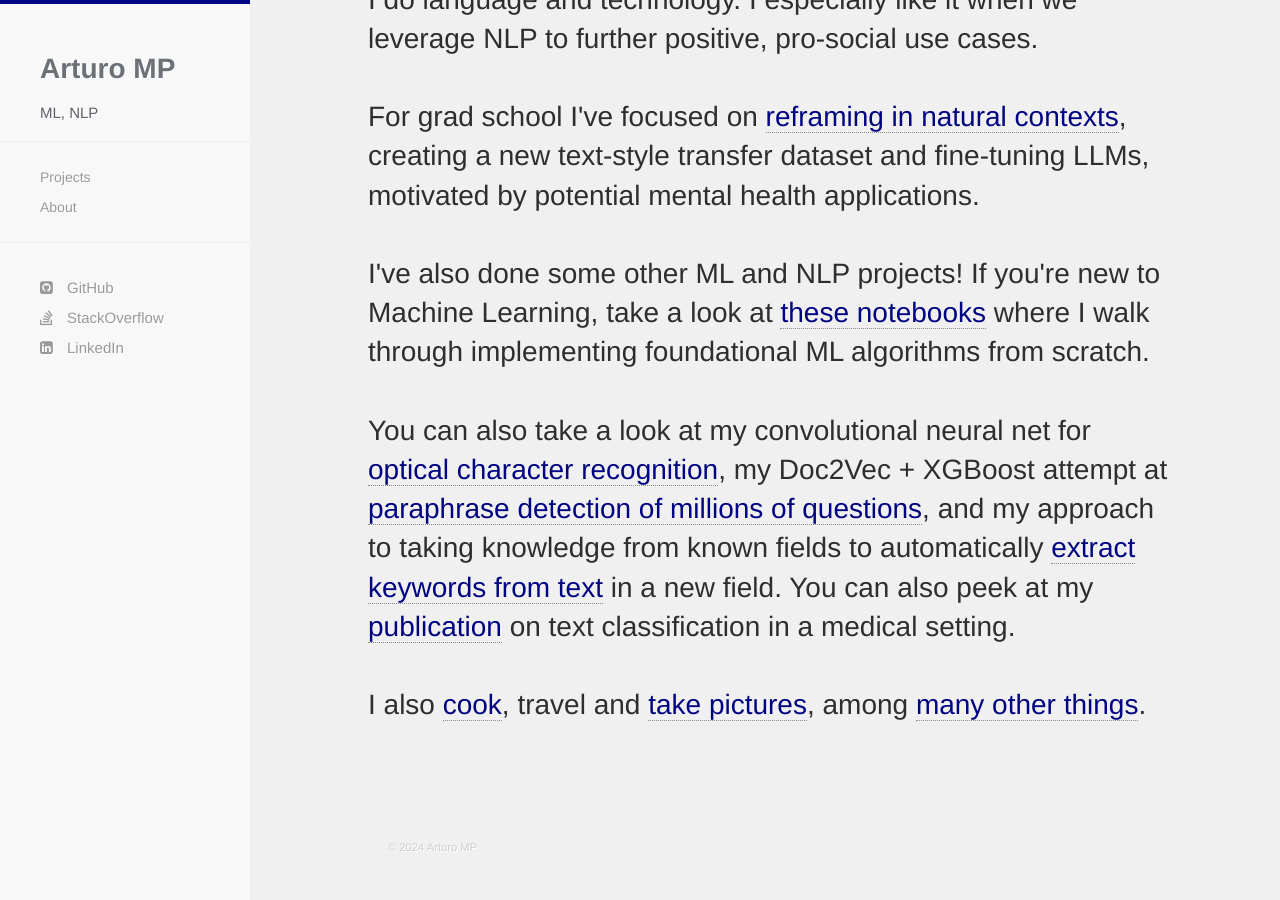
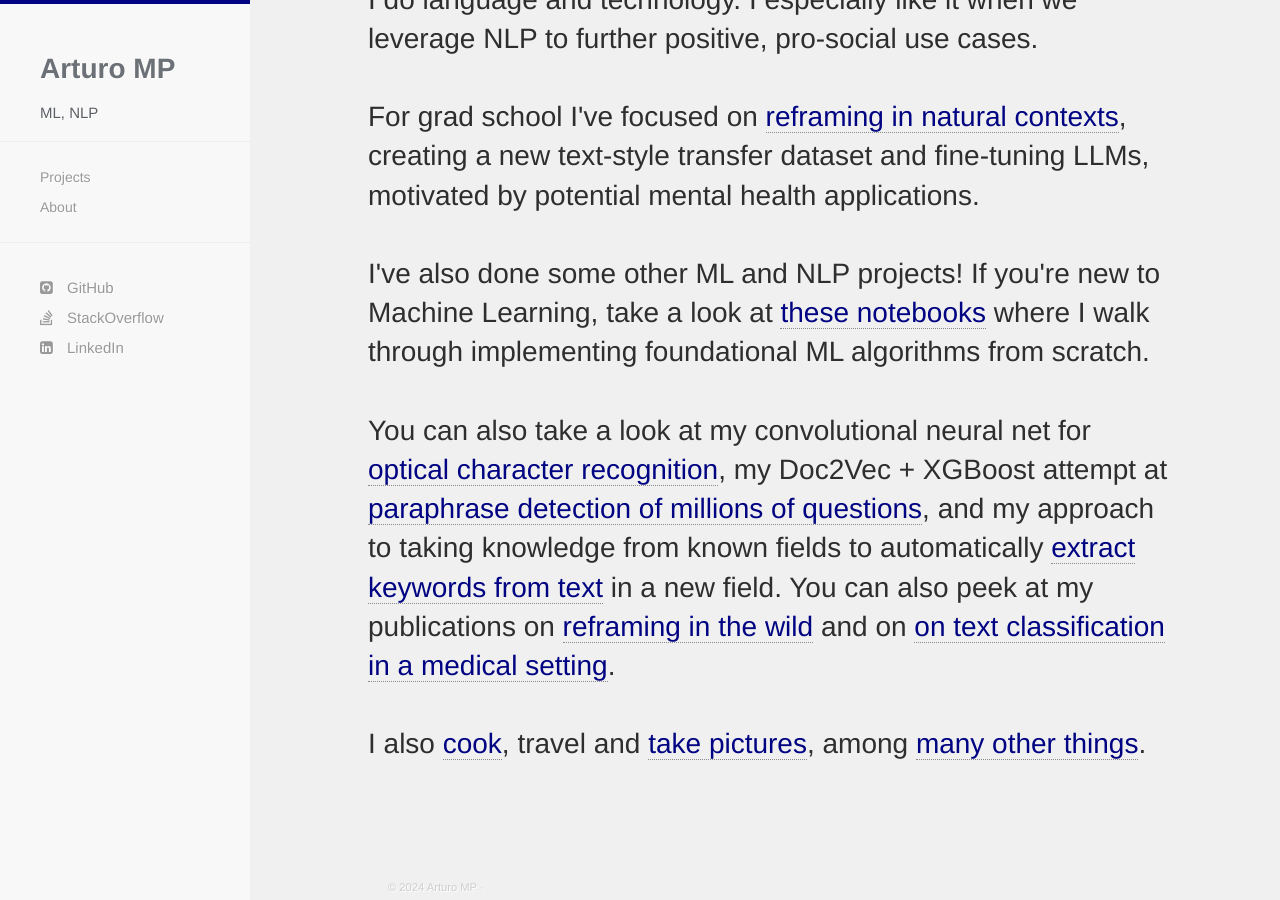
Before and after one commit to arturomp/arturomp.github.io, a Jekyll site: the page built from index.html, in a window 1280 px wide and 900 px high, scrolled down 389 px. Built offline with Jekyll 4.4.1, drawn with Linux system fonts in a browser that asks for light colours; nearby versions of some CDN libraries; before the commit the page ends 1249 px from its top, so only the background shows below that.

Commit message:
v.2.0
update homepage

```diff
--- a/_includes/greeting.html
+++ b/_includes/greeting.html
@@ -23,7 +23,7 @@
       <br>
       <br>
 
-      You can also take a look at my convolutional neural net for <a href="https://github.com/arturomp/kaggle/blob/master/digit-recognition/cnn-digit-recognition.ipynb" target="_blank">optical character recognition</a>, my Doc2Vec + XGBoost attempt at <a href="https://github.com/arturomp/kaggle/blob/master/quora-question-similarity/quora-question-similarity.ipynb" target="_blank">paraphrase detection of millions of questions</a>, and my approach to taking knowledge from known fields to automatically <a href="https://github.com/arturomp/kaggle/blob/master/stack-exchange-keyword-extraction/Stack-Exchange-keyword-extraction.ipynb" target="_blank">extract keywords from text</a> in a new field. You can also peek at my <a href="https://www.ncbi.nlm.nih.gov/pubmed/23920798" target="_blank">publication</a> on text classification in a medical setting.
+      You can also take a look at my convolutional neural net for <a href="https://github.com/arturomp/kaggle/blob/master/digit-recognition/cnn-digit-recognition.ipynb" target="_blank">optical character recognition</a>, my Doc2Vec + XGBoost attempt at <a href="https://github.com/arturomp/kaggle/blob/master/quora-question-similarity/quora-question-similarity.ipynb" target="_blank">paraphrase detection of millions of questions</a>, and my approach to taking knowledge from known fields to automatically <a href="https://github.com/arturomp/kaggle/blob/master/stack-exchange-keyword-extraction/Stack-Exchange-keyword-extraction.ipynb" target="_blank">extract keywords from text</a> in a new field. You can also peek at my publications on <a href="https://drive.google.com/file/d/1sYnDvE5ATFYksxxYUB2kDl0MjZzDBYzt/view?usp=sharing" target="_blank">reframing in the wild</a> and on <a href="https://www.ncbi.nlm.nih.gov/pubmed/23920798" target="_blank">on text classification in a medical setting</a>.
 
       <br>
       <br>
```
